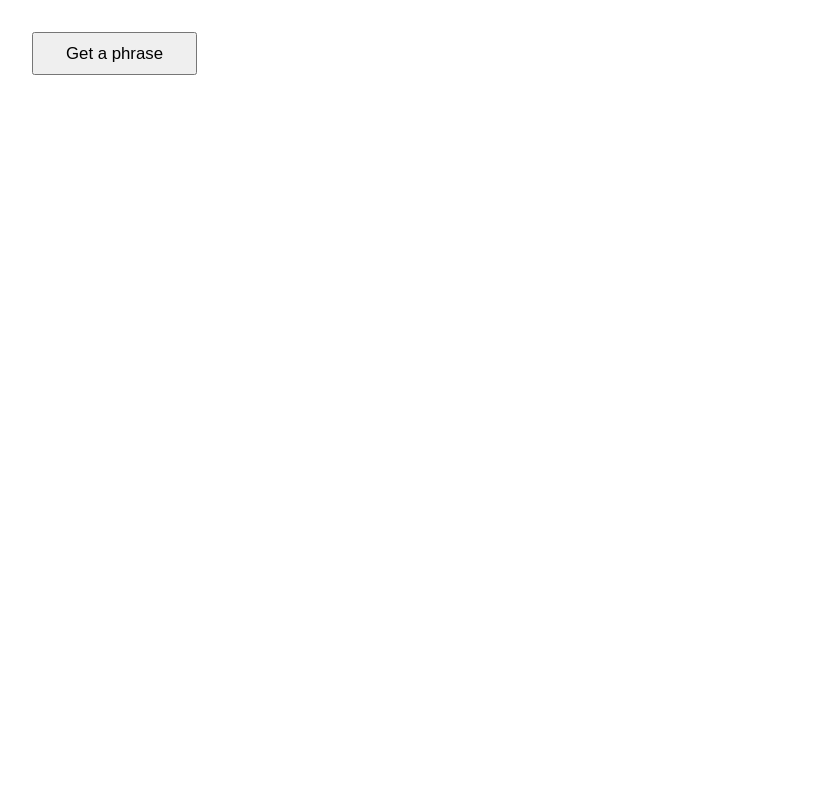
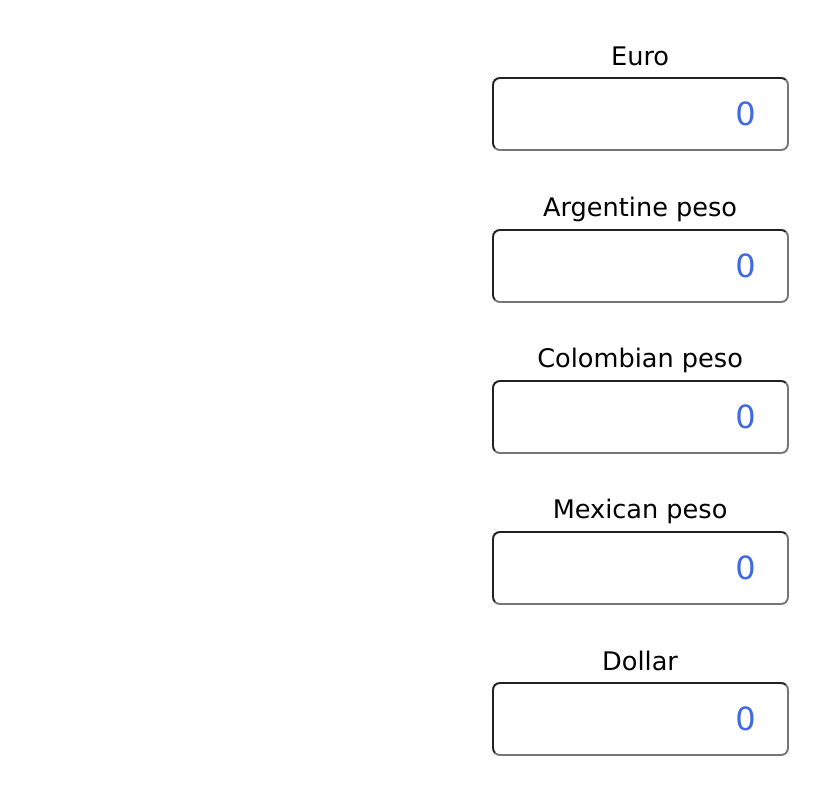
Before and after one commit to AJ-Romera/react-practice, a React (Create React App) app: page / in a window 1280 px wide. Shown: the top 794 px of the page, without its empty margins (0-820 px from the left). Built offline with nearby package versions, Linux system fonts and the light colour scheme.

Commit message:
CHNG: Make Activity 5

```diff
--- a/src/App.css
+++ b/src/App.css
@@ -87,3 +87,37 @@ main {
   color: olivedrab;
   font-weight: 800;
 }
+
+/* Activity 5 Styles */
+
+.exchange-container {
+  display: flex;
+  flex-direction: column;
+  justify-content: space-evenly;
+  align-items: center;
+  height: 100vh;
+}
+.exchange-container__input-container {
+  display: flex;
+  flex-direction: column;
+  align-items: center;
+}
+.exchange-container__input-container label {
+  font-family: "Lucida Sans", "Lucida Sans Regular", "Lucida Grande",
+    "Lucida Sans Unicode", Geneva, Verdana, sans-serif;
+  font-size: 1.6rem;
+  margin-bottom: 0.5rem;
+}
+.exchange-container__input-container input {
+  font-family: Verdana, Geneva, Tahoma, sans-serif;
+  font-size: 2rem;
+  color: royalblue;
+  text-align: right;
+  width: 60%;
+  padding: 1rem;
+  border-radius: 0.5rem;
+  -webkit-border-radius: 0.5rem;
+  -moz-border-radius: 0.5rem;
+  -ms-border-radius: 0.5rem;
+  -o-border-radius: 0.5rem;
+}
--- a/src/App.jsx
+++ b/src/App.jsx
@@ -147,9 +147,8 @@ export default App;
 
 /* Activity 4 */
 
-import "./App.css";
-
-const App = () => {
+/*
+  const App = () => {
   const nicePeople = [
     {
       name: "Asa Yuri",
@@ -197,4 +196,76 @@ const App = () => {
     </>
   );
 };
+export default App; */
+
+/* Activity 5 */
+
+const App = () => {
+  const currencyExchange = [
+    {
+      currency: "Euro",
+      exchangeRate: 1,
+    },
+    {
+      currency: "Argentine peso",
+      exchangeRate: 143.26,
+    },
+    {
+      currency: "Colombian peso",
+      exchangeRate: 4.412,
+    },
+    {
+      currency: "Mexican peso",
+      exchangeRate: 20.07,
+    },
+    {
+      currency: "Dollar",
+      exchangeRate: 1.01,
+    },
+  ];
+
+  const [amount, setAmount] = useState(0);
+  const [resultado1, setResultado1] = useState(0);
+  const [resultado2, setResultado2] = useState(0);
+  const [resultado3, setResultado3] = useState(0);
+  const [resultado4, setResultado4] = useState(0);
+
+  const exchange = (e) => {
+    setAmount(e.target.value);
+    setResultado1(e.target.value * currencyExchange[1].exchangeRate);
+    setResultado2(e.target.value * currencyExchange[2].exchangeRate);
+    setResultado3(e.target.value * currencyExchange[3].exchangeRate);
+    setResultado4(e.target.value * currencyExchange[4].exchangeRate);
+  };
+
+  return (
+    <div className="exchange-container">
+      <div className="exchange-container__input-container">
+        <label htmlFor="ex0">{currencyExchange[0].currency}</label>
+        <input id="ex0" type="number" value={amount} onChange={exchange} />
+      </div>
+
+      <div className="exchange-container__input-container">
+        <label htmlFor="ex1">{currencyExchange[1].currency}</label>
+        <input id="ex1" type="number" value={resultado1} readOnly />
+      </div>
+
+      <div className="exchange-container__input-container">
+        <label htmlFor="ex2">{currencyExchange[2].currency}</label>
+        <input id="ex2" type="number" value={resultado2} readOnly />
+      </div>
+
+      <div className="exchange-container__input-container">
+        <label htmlFor="ex3">{currencyExchange[3].currency}</label>
+        <input id="ex3" type="number" value={resultado3} readOnly />
+      </div>
+
+      <div className="exchange-container__input-container">
+        <label htmlFor="ex4">{currencyExchange[4].currency}</label>
+        <input id="ex4" type="number" value={resultado4} readOnly />
+      </div>
+    </div>
+  );
+};
+
 export default App;
```
